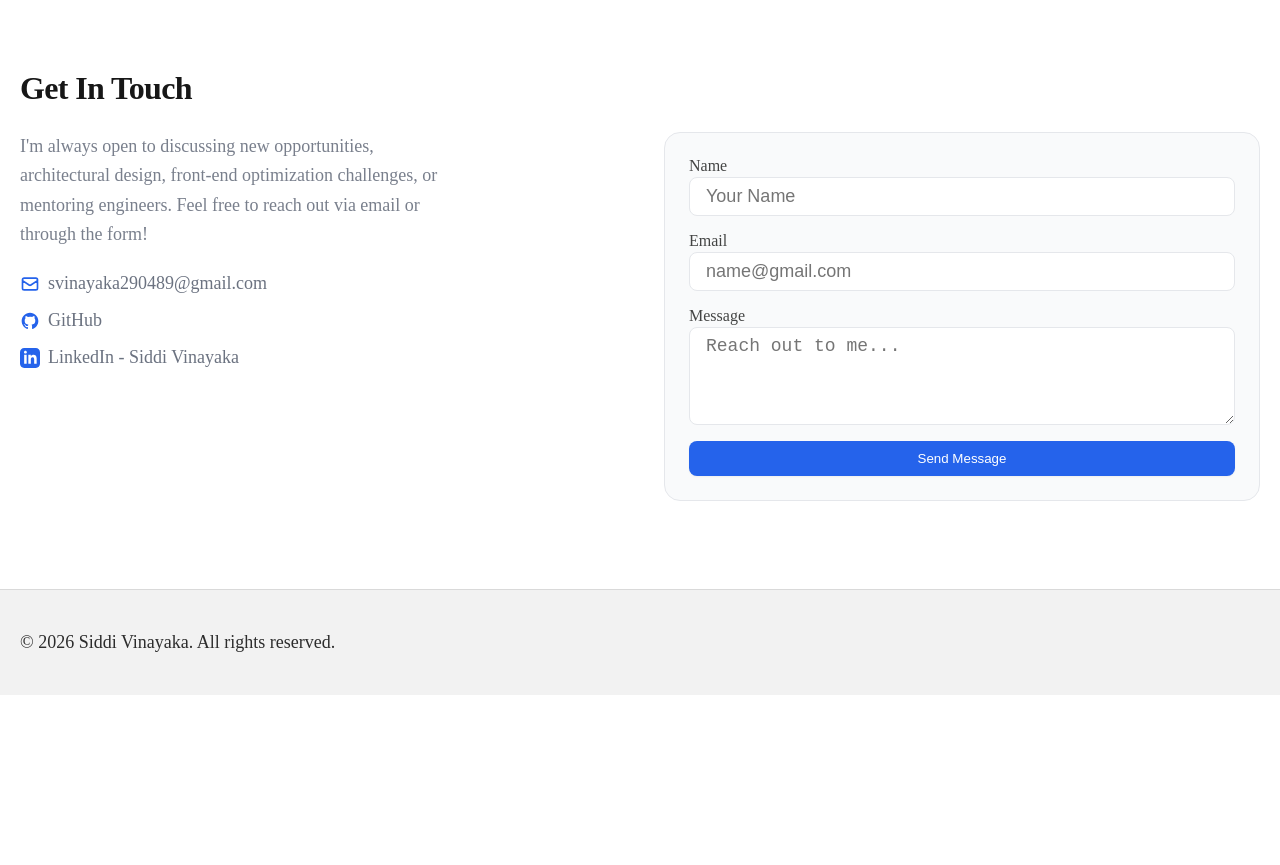
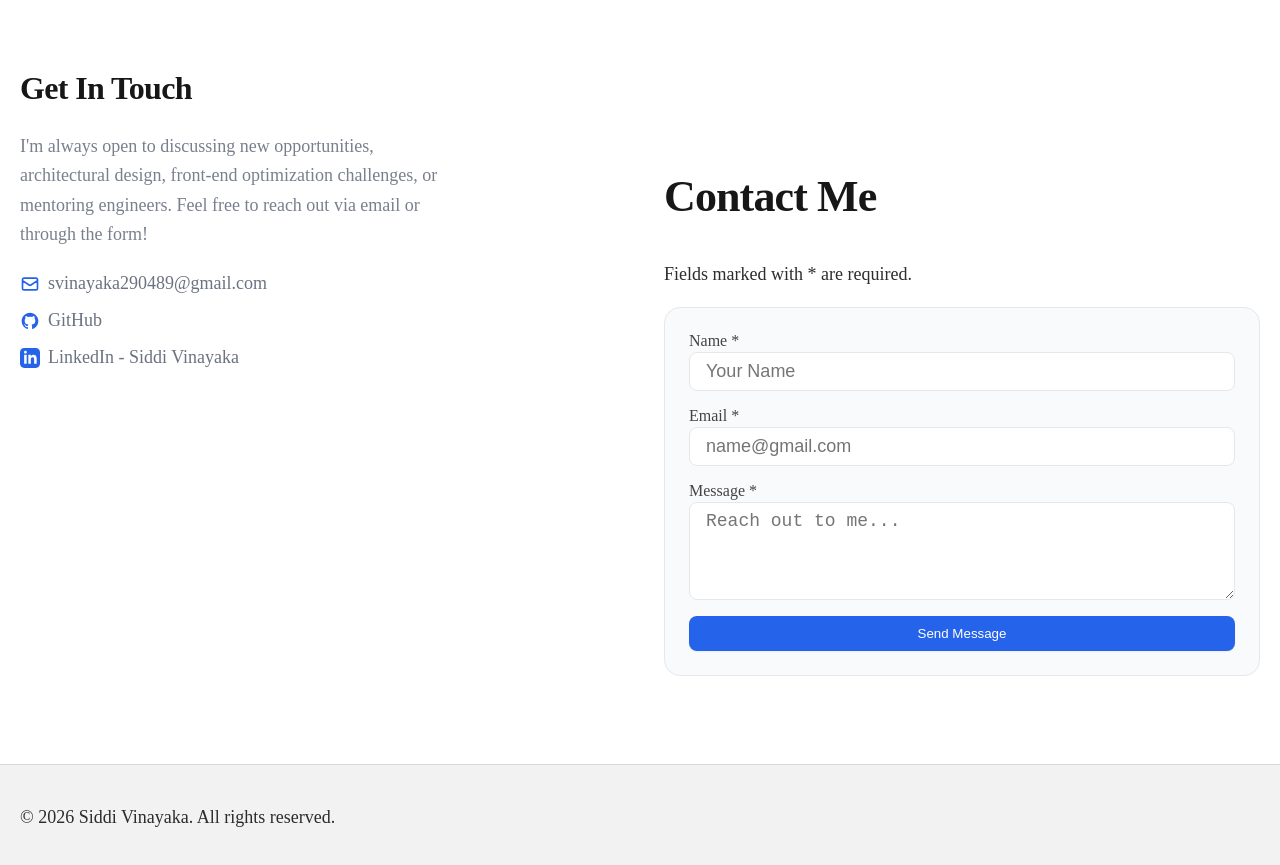
Before and after one commit to svinayaka/siddi-vinayaka.dev, a Next.js app: page /en in a window 1280 px wide. Shown: the part 1360-2225 px from the top of the page. Before the commit the page ends 2055 px from the top, so only its background shows below. Built offline with nearby package versions, Linux system fonts and the light colour scheme.

Commit message:
refactor: improve accessibility of contact form and standardize syntax formatting

```diff
--- a/app/[lang]/page.tsx
+++ b/app/[lang]/page.tsx
@@ -30,7 +30,7 @@ export default async function Home({
   return (
     <div className="main_container">
       <Header>
-        <MobileMenu navLinks={navItems}/>
+        <MobileMenu navLinks={navItems} />
       </Header>
       <main>
         {/* === 1. HERO SECTION === */}
@@ -124,7 +124,7 @@ export default async function Home({
               <div className={styles.contactLinks}>
                 <div className={styles.contactLinkItem}>
                   <svg className={styles.contactIcon} fill="none" stroke="currentColor" viewBox="0 0 24 24">
-                    <path strokeLinecap="round" strokeLinejoin="round" strokeWidth="2" d="M3 8l7.89 5.26a2 2 0 002.22 0L21 8M5 19h14a2 2 0 002-2V7a2 2 0 00-2-2H5a2 2 0 00-2 2v10a2 2 0 002 2z"/>
+                    <path strokeLinecap="round" strokeLinejoin="round" strokeWidth="2" d="M3 8l7.89 5.26a2 2 0 002.22 0L21 8M5 19h14a2 2 0 002-2V7a2 2 0 00-2-2H5a2 2 0 00-2 2v10a2 2 0 002 2z" />
                   </svg>
                   <a href="mailto:siddi.vinayaka@example.com" className={styles.contactLink}>
                     svinayaka290489@gmail.com
@@ -133,7 +133,7 @@ export default async function Home({
 
                 <div className={styles.contactLinkItem}>
                   <svg className={styles.contactIcon} fill="currentColor" viewBox="0 0 24 24">
-                    <path fillRule="evenodd" clipRule="evenodd" d="M12 2C6.477 2 2 6.484 2 12.017c0 4.425 2.865 8.18 6.839 9.504.5.092.682-.217.682-.483 0-.237-.008-.868-.013-1.703-2.782.605-3.369-1.343-3.369-1.343-.454-1.158-1.11-1.466-1.11-1.466-.908-.62.069-.608.069-.608 1.003.07 1.53 1.032 1.53 1.032.892 1.53 2.341 1.088 2.91.832.092-.647.35-1.088.636-1.338-2.22-.253-4.555-1.113-4.555-4.951 0-1.093.39-1.988 1.029-2.688-.103-.253-.446-1.272.098-2.65 0 0 .84-.27 2.75 1.026A9.564 9.564 0 0112 6.844c.85.004 1.705.115 2.504.337 1.909-1.296 2.747-1.027 2.747-1.027.546 1.379.202 2.398.1 2.651.64.7 1.028 1.595 1.028 2.688 0 3.848-2.339 4.695-4.566 4.943.359.309.678.92.678 1.855 0 1.338-.012 2.419-.012 2.747 0 .268.18.58.688.482C19.138 20.193 22 16.44 22 12.017 22 6.484 17.522 2 12 2z"/>
+                    <path fillRule="evenodd" clipRule="evenodd" d="M12 2C6.477 2 2 6.484 2 12.017c0 4.425 2.865 8.18 6.839 9.504.5.092.682-.217.682-.483 0-.237-.008-.868-.013-1.703-2.782.605-3.369-1.343-3.369-1.343-.454-1.158-1.11-1.466-1.11-1.466-.908-.62.069-.608.069-.608 1.003.07 1.53 1.032 1.53 1.032.892 1.53 2.341 1.088 2.91.832.092-.647.35-1.088.636-1.338-2.22-.253-4.555-1.113-4.555-4.951 0-1.093.39-1.988 1.029-2.688-.103-.253-.446-1.272.098-2.65 0 0 .84-.27 2.75 1.026A9.564 9.564 0 0112 6.844c.85.004 1.705.115 2.504.337 1.909-1.296 2.747-1.027 2.747-1.027.546 1.379.202 2.398.1 2.651.64.7 1.028 1.595 1.028 2.688 0 3.848-2.339 4.695-4.566 4.943.359.309.678.92.678 1.855 0 1.338-.012 2.419-.012 2.747 0 .268.18.58.688.482C19.138 20.193 22 16.44 22 12.017 22 6.484 17.522 2 12 2z" />
                   </svg>
                   <a href="https://github.com" target="_blank" rel="noopener noreferrer" className={styles.contactLink}>
                     GitHub
@@ -142,7 +142,7 @@ export default async function Home({
 
                 <div className={styles.contactLinkItem}>
                   <svg className={styles.contactIcon} viewBox="0 0 24 24" fill="currentColor">
-                    <path d="M19 0h-14c-2.761 0-5 2.239-5 5v14c0 2.761 2.239 5 5 5h14c2.762 0 5-2.239 5-5v-14c0-2.761-2.238-5-5-5zm-11 19h-3v-11h3v11zm-1.5-12.268c-.966 0-1.75-.779-1.75-1.75s.784-1.75 1.75-1.75 1.75.779 1.75 1.75-.784 1.75-1.75 1.75zm13.5 12.268h-3v-5.604c0-3.368-4-3.113-4 0v5.604h-3v-11h3v1.765c1.396-2.586 7-2.777 7 2.476v6.759z"/>
+                    <path d="M19 0h-14c-2.761 0-5 2.239-5 5v14c0 2.761 2.239 5 5 5h14c2.762 0 5-2.239 5-5v-14c0-2.761-2.238-5-5-5zm-11 19h-3v-11h3v11zm-1.5-12.268c-.966 0-1.75-.779-1.75-1.75s.784-1.75 1.75-1.75 1.75.779 1.75 1.75-.784 1.75-1.75 1.75zm13.5 12.268h-3v-5.604c0-3.368-4-3.113-4 0v5.604h-3v-11h3v1.765c1.396-2.586 7-2.777 7 2.476v6.759z" />
                   </svg>
                   <a href="https://www.linkedin.com/in/siddhivinayaka" target="_blank" rel="noopener noreferrer" className={styles.contactLink}>
                     LinkedIn - Siddi Vinayaka
@@ -152,10 +152,18 @@ export default async function Home({
             </div>
 
             {/* Contact Form */}
-            <form className={styles.contactForm}>
+            <section>
+              <h2 id="contact-form-title">Contact Me</h2>
+               <p id="form-helper-text" className={styles.formHelper}>
+    Fields marked with <span aria-hidden="true">*</span> are required.
+  </p>
+              <form className={styles.contactForm}
+                aria-labelledby="contact-form-title"
+                aria-describedby="form-helper-text"
+              >
                 <div className={styles.formGroup}>
                   <label htmlFor="name" className={styles.formLabel}>
-                  Name
+                    Name <span aria-hidden="true">*</span>
                   </label>
                   <input
                     type="text"
@@ -169,7 +177,7 @@ export default async function Home({
 
                 <div className={styles.formGroup}>
                   <label htmlFor="email" className={styles.formLabel}>
-                  Email
+                    Email <span aria-hidden="true">*</span>
                   </label>
                   <input
                     type="email"
@@ -183,7 +191,7 @@ export default async function Home({
 
                 <div className={styles.formGroup}>
                   <label htmlFor="message" className={styles.formLabel}>
-                  Message
+                    Message <span aria-hidden="true">*</span>
                   </label>
                   <textarea
                     id="message"
@@ -202,6 +210,7 @@ export default async function Home({
                   Send Message
                 </button>
               </form>
+            </section>
           </div>
         </section>
       </main>
```
Lines whose indentation alone changed are shown as unchanged.
